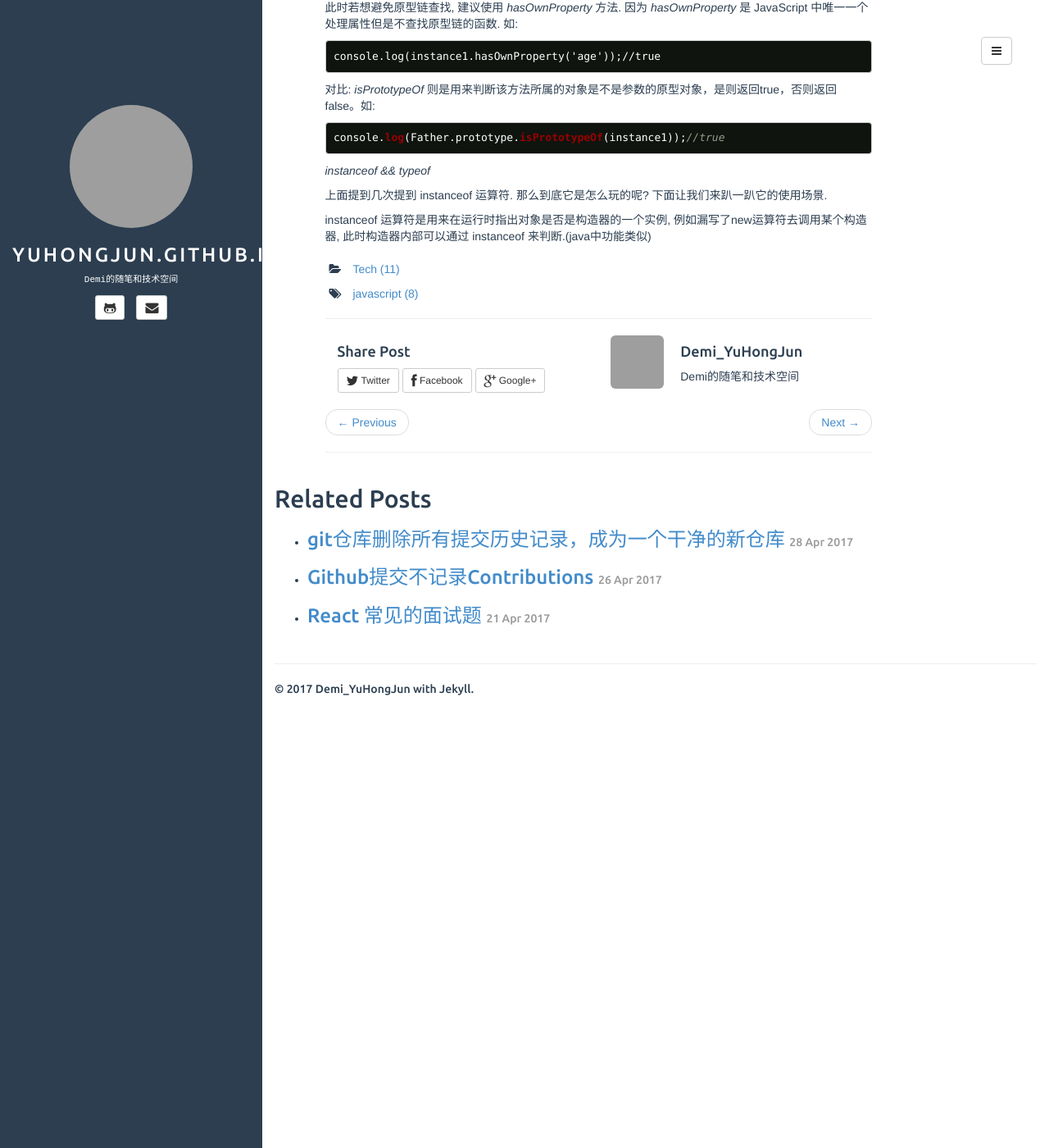
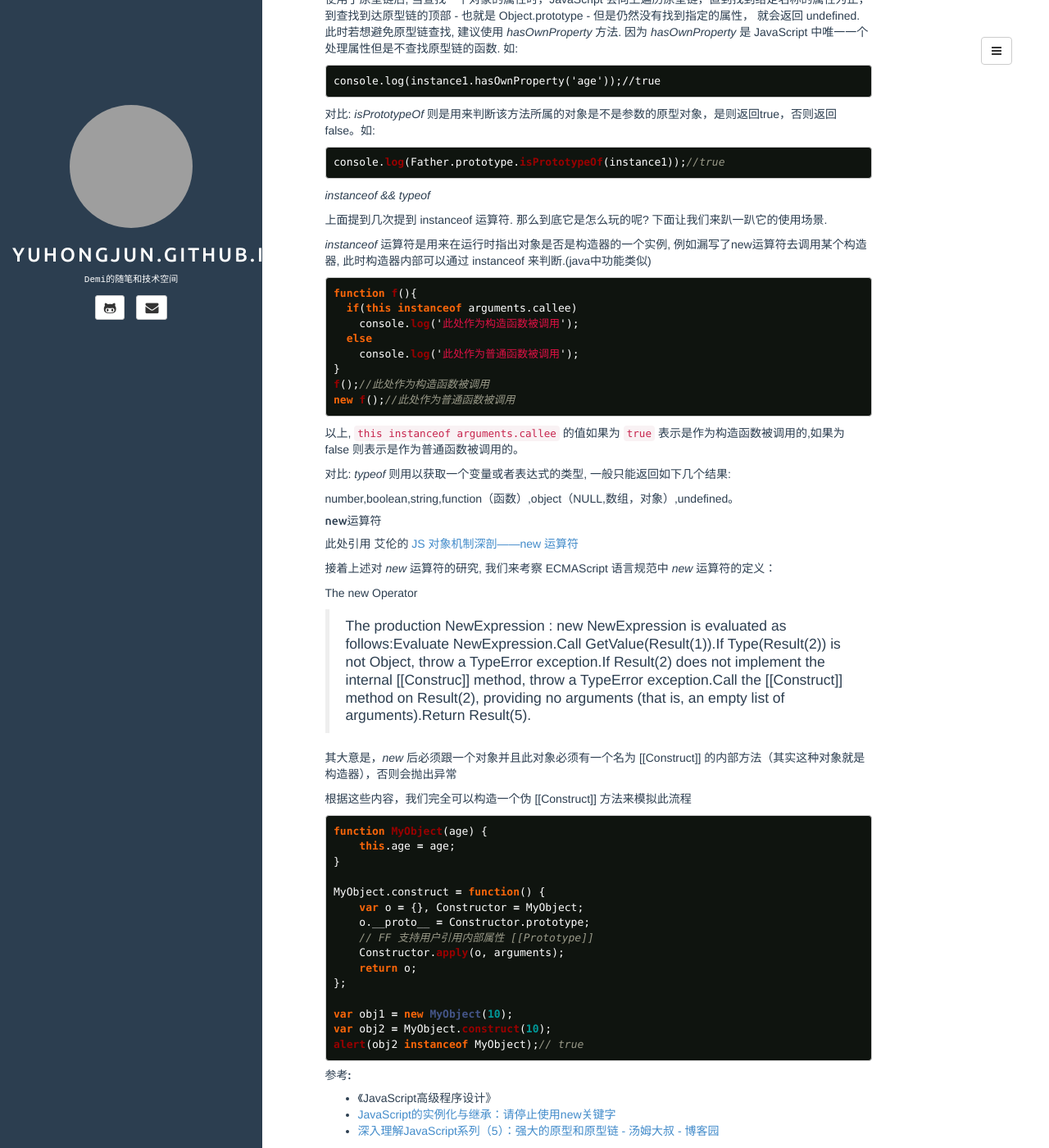
Before and after one commit to YuHongJun/YuHongJun.github.io, a Jekyll site: the page built from _posts/2017-04-27-JS原型链与继承.md, in a window 1280 px wide and 1400 px high, scrolled down 7654 px. Shown: the whole window at 82% size. Built offline with Jekyll 4.4.1, drawn with Linux system fonts in a browser that asks for light colours; comment, search, counter and statistics services are not loaded; grey boxes are pictures that could not be loaded.

Commit message:
2017-05-03 add extend

````diff
--- a/_posts/2017-04-27-JS原型链与继承.md
+++ b/_posts/2017-04-27-JS原型链与继承.md
@@ -21,6 +21,7 @@ tags:
 ##### 简单回顾下构造函数,原型和实例的关系:
 
 >每个构造函数(constructor)都有一个原型对象(prototype),原型对象都包含一个指向构造函数的指针,而实例(instance)都包含一个指向原型对象的内部指针.
+
 ##### JS对象的圈子里有这么个游戏规则:
 
 >如果试图引用对象(实例instance)的某个属性,会首先在对象内部寻找该属性,直至找不到,然后才在该对象的原型(instance.prototype)里去找这个属性.
@@ -392,4 +393,59 @@ console.log(Father.prototype.isPrototypeOf(instance1));//true
 
 上面提到几次提到 instanceof 运算符. 那么到底它是怎么玩的呢? 下面让我们来趴一趴它的使用场景.
 
-instanceof 运算符是用来在运行时指出对象是否是构造器的一个实例, 例如漏写了new运算符去调用某个构造器, 此时构造器内部可以通过 instanceof 来判断.(java中功能类似)
+*instanceof* 运算符是用来在运行时指出对象是否是构造器的一个实例, 例如漏写了new运算符去调用某个构造器, 此时构造器内部可以通过 instanceof 来判断.(java中功能类似)
+
+```javascript
+function f(){
+  if(this instanceof arguments.callee)
+    console.log('此处作为构造函数被调用');
+  else
+    console.log('此处作为普通函数被调用');
+}
+f();//此处作为构造函数被调用
+new f();//此处作为普通函数被调用
+```
+
+以上, `this instanceof arguments.callee` 的值如果为 `true` 表示是作为构造函数被调用的,如果为 false 则表示是作为普通函数被调用的。
+
+对比: *typeof* 则用以获取一个变量或者表达式的类型, 一般只能返回如下几个结果:
+
+number,boolean,string,function（函数）,object（NULL,数组，对象）,undefined。
+
+##### new运算符
+
+此处引用 艾伦的 [JS 对象机制深剖——new 运算符](http://www.cnblogs.com/aaronjs/archive/2012/07/04/2575570.html)
+
+接着上述对 *new* 运算符的研究, 我们来考察 ECMAScript 语言规范中 *new* 运算符的定义：
+
+The new Operator
+
+>The production NewExpression : new NewExpression is evaluated as follows:Evaluate NewExpression.Call GetValue(Result(1)).If Type(Result(2)) is not Object, throw a TypeError exception.If Result(2) does not implement the internal [[Construc]] method, throw a TypeError exception.Call the [[Construct]] method on Result(2), providing no arguments (that is, an empty list of arguments).Return Result(5).
+
+其大意是，*new* 后必须跟一个对象并且此对象必须有一个名为 [[Construct]] 的内部方法（其实这种对象就是构造器），否则会抛出异常
+
+根据这些内容，我们完全可以构造一个伪 [[Construct]] 方法来模拟此流程
+
+```javascript
+function MyObject(age) {
+    this.age = age;
+}
+
+MyObject.construct = function() {
+    var o = {}, Constructor = MyObject;
+    o.__proto__ = Constructor.prototype;
+    // FF 支持用户引用内部属性 [[Prototype]]
+    Constructor.apply(o, arguments);
+    return o;
+};
+
+var obj1 = new MyObject(10);
+var obj2 = MyObject.construct(10);
+alert(obj2 instanceof MyObject);// true
+```
+
+##### 参考:
+
+- 《JavaScript高级程序设计》
+- [JavaScript的实例化与继承：请停止使用new关键字](http://www.infoq.com/cn/articles/javascript-instantiation-and-inheritance/)
+- [深入理解JavaScript系列（5）：强大的原型和原型链 - 汤姆大叔 - 博客园](http://www.cnblogs.com/TomXu/archive/2012/01/05/2305453.html)
````
